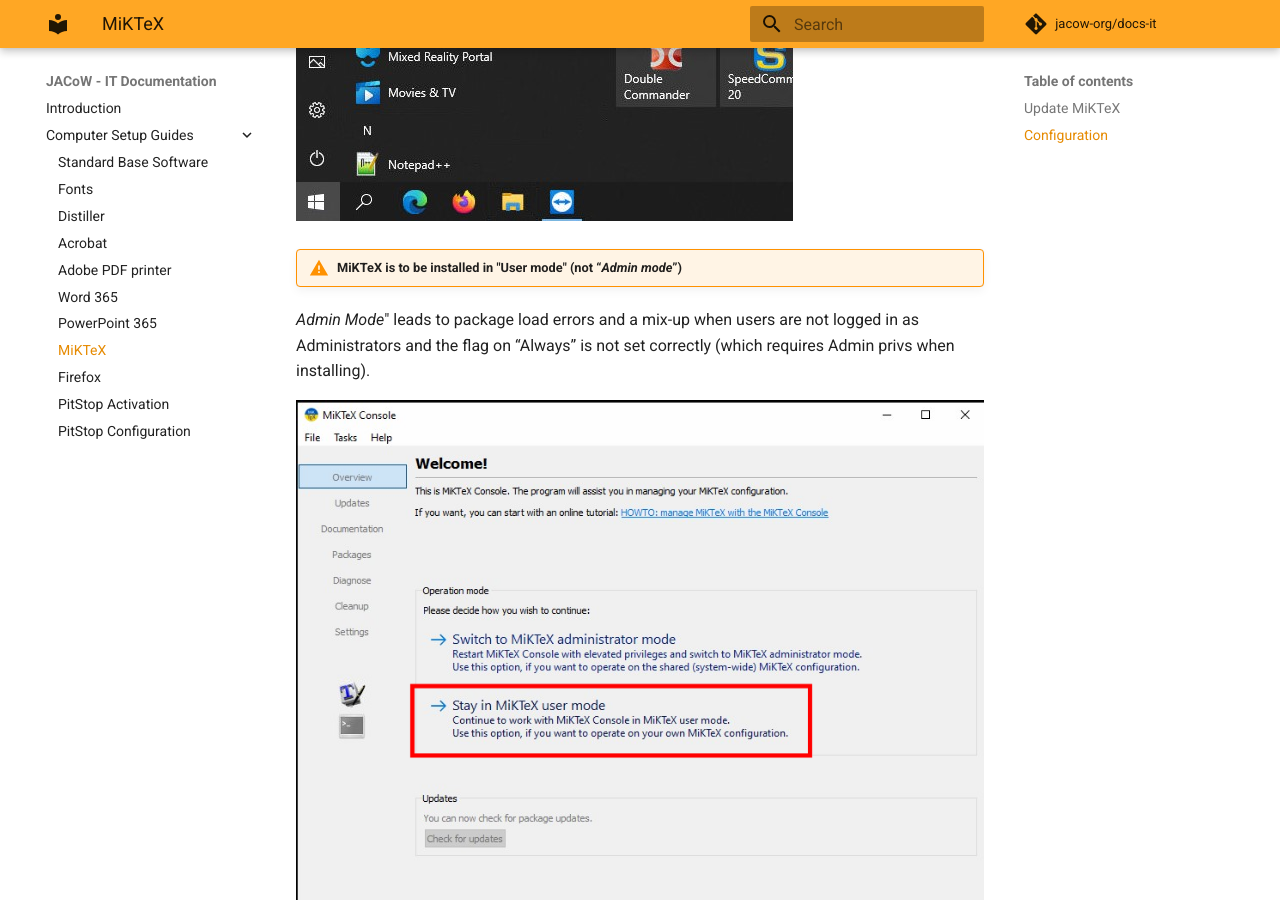
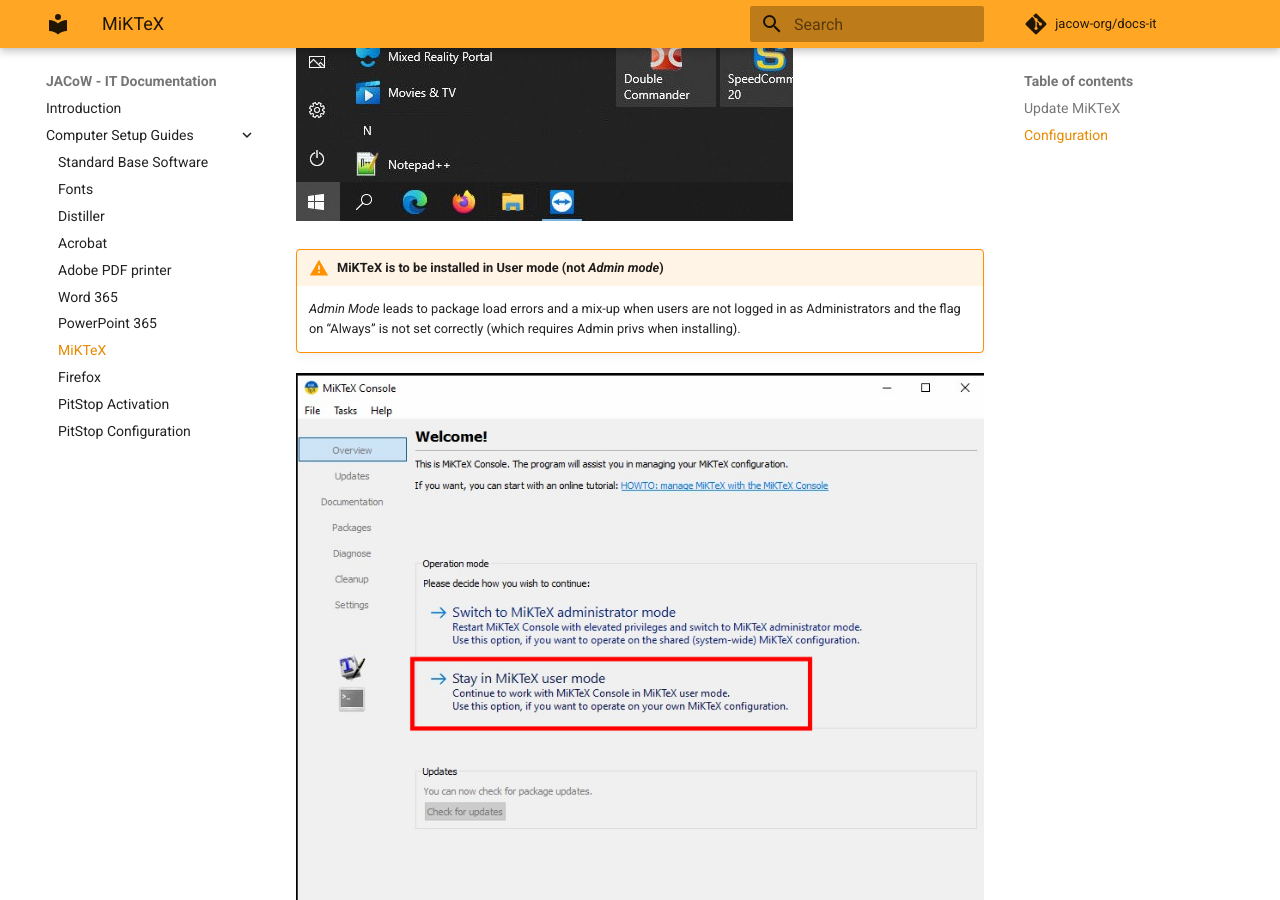
Before and after one commit to JACoW-org/docs-IT, an MkDocs documentation site: the page built from docs/PCsetup/miktex.md, in a window 1280 px wide and 900 px high, scrolled down 946 px. Built offline with MkDocs 1.6.1 and Material for MkDocs 9.7.7, drawn with Linux system fonts in a browser that asks for light colours; comment, search, counter and statistics services are not loaded.

Commit message:
Minor fixups.

```diff
--- a/docs/PCsetup/miktex.md
+++ b/docs/PCsetup/miktex.md
@@ -15,8 +15,8 @@
 
 ![](img/miktex-console-start.png)
 
-!!! warning "MiKTeX is to be installed in "**User mode**" (not “*Admin mode*”)"
-    *Admin Mode*" leads to package load errors and a mix-up when users are not logged in as Administrators and the flag on “Always” is not set correctly (which requires Admin privs when installing).
+!!! warning "MiKTeX is to be installed in **User mode** (not *Admin mode*)"
+    *Admin Mode* leads to package load errors and a mix-up when users are not logged in as Administrators and the flag on “Always” is not set correctly (which requires Admin privs when installing).
 
 ![](img/miktex-user-mode.png)
 
```
Also changed, not shown: docs/PCsetup/firefox.md (+1 -1 lines).
